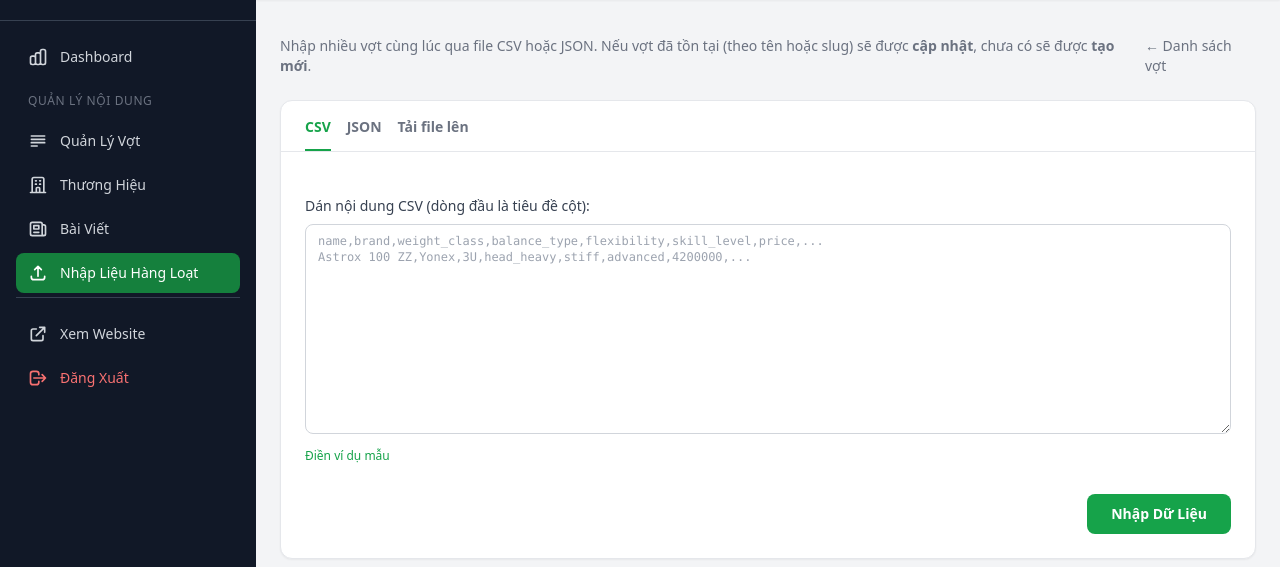
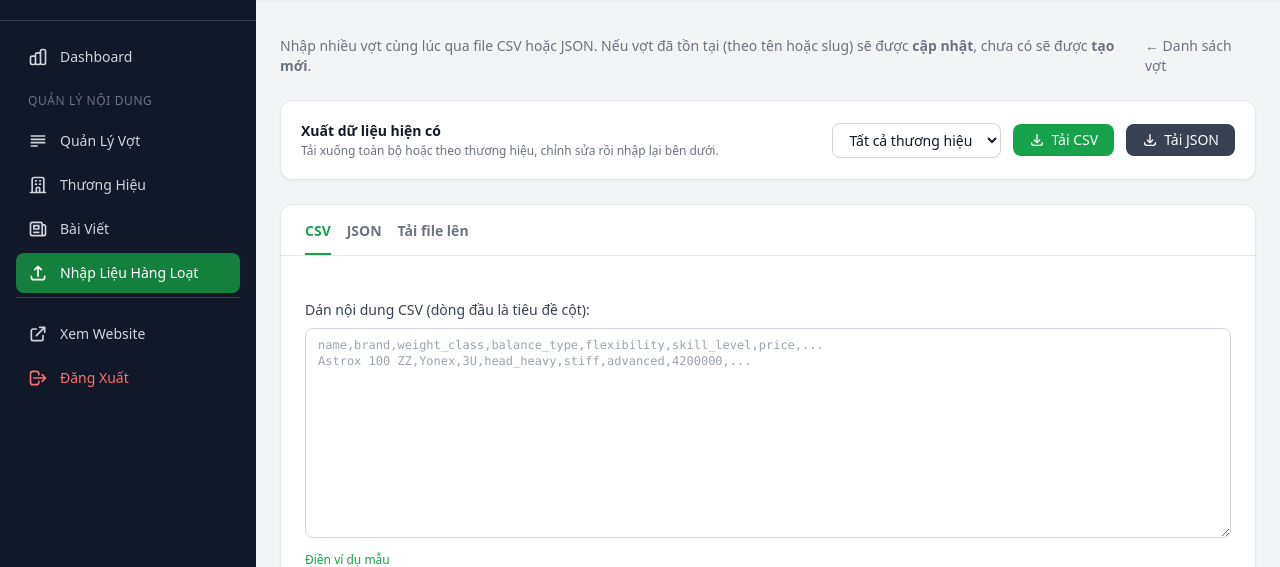
Before and after one commit to vivo3105/caulong.com, a Flask app: page /admin/nhap-lieu-hang-loat in a window 1280 px wide. Shown: the part 56-623 px from the top of the page. Run offline with Flask 3, Linux system fonts and the light colour scheme; a user stored in the database is signed in; data comes from the database, SQL or seed files in the repository; some libraries are stand-ins or nearby versions.

Commit message:
Add export racket data as CSV/JSON
New route /admin/xuat-du-lieu downloads all rackets (or filtered by brand)
as a UTF-8 CSV (with BOM for Excel) or JSON. Export buttons with brand
filter added to the bulk import page so users can download, edit, and
re-import data.

https://claude.ai/code/session_015L6xqkL1UGPSYs8G1TUa9w

```diff
--- a/app/blueprints/admin/routes.py
+++ b/app/blueprints/admin/routes.py
@@ -2,14 +2,14 @@ import os
 import csv
 import io
 import json
+from datetime import datetime
 from functools import wraps
-from flask import render_template, redirect, url_for, flash, request, current_app, jsonify
+from flask import render_template, redirect, url_for, flash, request, current_app, jsonify, Response
 from flask_login import login_required, current_user
 from werkzeug.utils import secure_filename
 from app.blueprints.admin import admin_bp
 from app.models import Racket, Brand, BlogPost, Review, User, RacketImage, generate_slug
 from app.extensions import db
-from datetime import datetime
 
 try:
     from PIL import Image
@@ -576,3 +576,74 @@ def bulk_import():
             flash(err, 'error')
 
     return redirect(url_for('admin.bulk_import'))
+
+
+# ── Export ────────────────────────────────────────────────────────────────────
+
+EXPORT_FIELDS = [
+    'name', 'brand', 'weight_class', 'balance_type', 'flexibility',
+    'frame_material', 'shaft_material', 'skill_level', 'price',
+    'string_tension_min', 'string_tension_max', 'length_mm',
+    'description', 'pros', 'cons', 'playing_style',
+    'is_featured', 'meta_title', 'meta_description',
+]
+
+
+def _racket_to_dict(r):
+    return {
+        'name': r.name,
+        'brand': r.brand.name,
+        'weight_class': r.weight_class or '',
+        'balance_type': r.balance_type or '',
+        'flexibility': r.flexibility or '',
+        'frame_material': r.frame_material or '',
+        'shaft_material': r.shaft_material or '',
+        'skill_level': r.skill_level or '',
+        'price': r.price or '',
+        'string_tension_min': r.string_tension_min or '',
+        'string_tension_max': r.string_tension_max or '',
+        'length_mm': r.length_mm or '',
+        'description': r.description or '',
+        'pros': r.pros or '',
+        'cons': r.cons or '',
+        'playing_style': r.playing_style or '',
+        'is_featured': 'true' if r.is_featured else 'false',
+        'meta_title': r.meta_title or '',
+        'meta_description': r.meta_description or '',
+    }
+
+
+@admin_bp.route('/xuat-du-lieu')
+@admin_required
+def export_rackets():
+    fmt = request.args.get('format', 'csv')
+    brand_id = request.args.get('brand_id', type=int)
+
+    query = Racket.query.join(Brand).order_by(Brand.name, Racket.name)
+    if brand_id:
+        query = query.filter(Racket.brand_id == brand_id)
+    rackets = query.all()
+
+    timestamp = datetime.utcnow().strftime('%Y%m%d_%H%M%S')
+
+    if fmt == 'json':
+        data = [_racket_to_dict(r) for r in rackets]
+        content = json.dumps(data, ensure_ascii=False, indent=2)
+        return Response(
+            content,
+            mimetype='application/json',
+            headers={'Content-Disposition': f'attachment; filename=rackets_{timestamp}.json'}
+        )
+
+    # CSV
+    output = io.StringIO()
+    writer = csv.DictWriter(output, fieldnames=EXPORT_FIELDS)
+    writer.writeheader()
+    for r in rackets:
+        writer.writerow(_racket_to_dict(r))
+
+    return Response(
+        '﻿' + output.getvalue(),  # BOM for Excel UTF-8 compatibility
+        mimetype='text/csv',
+        headers={'Content-Disposition': f'attachment; filename=rackets_{timestamp}.csv'}
+    )
--- a/app/templates/admin/rackets/bulk_import.html
+++ b/app/templates/admin/rackets/bulk_import.html
@@ -15,6 +15,38 @@
            class="text-sm text-gray-500 hover:text-gray-700 dark:text-gray-400 dark:hover:text-gray-200 flex items-center gap-1">
             ← Danh sách vợt
         </a>
+    </div>
+
+    <!-- Export existing data -->
+    <div class="bg-white dark:bg-gray-800 rounded-xl shadow-sm border border-gray-200 dark:border-gray-700 p-5">
+        <div class="flex flex-col sm:flex-row sm:items-center gap-4">
+            <div class="flex-1">
+                <h3 class="text-sm font-semibold text-gray-900 dark:text-white">Xuất dữ liệu hiện có</h3>
+                <p class="text-xs text-gray-500 dark:text-gray-400 mt-0.5">Tải xuống toàn bộ hoặc theo thương hiệu, chỉnh sửa rồi nhập lại bên dưới.</p>
+            </div>
+            <div class="flex flex-wrap items-center gap-3">
+                <select id="export-brand" class="text-sm rounded-lg border border-gray-300 dark:border-gray-600 bg-white dark:bg-gray-700 text-gray-900 dark:text-gray-100 px-3 py-1.5 focus:ring-2 focus:ring-green-500">
+                    <option value="">Tất cả thương hiệu</option>
+                    {% for b in brands %}
+                    <option value="{{ b.id }}">{{ b.name }}</option>
+                    {% endfor %}
+                </select>
+                <a id="export-csv-btn" href="{{ url_for('admin.export_rackets', format='csv') }}"
+                   class="inline-flex items-center gap-1.5 px-4 py-1.5 bg-green-600 hover:bg-green-700 text-white text-sm font-medium rounded-lg transition-colors">
+                    <svg class="w-4 h-4" fill="none" stroke="currentColor" viewBox="0 0 24 24">
+                        <path stroke-linecap="round" stroke-linejoin="round" stroke-width="2" d="M4 16v1a3 3 0 003 3h10a3 3 0 003-3v-1m-4-4l-4 4m0 0l-4-4m4 4V4"/>
+                    </svg>
+                    Tải CSV
+                </a>
+                <a id="export-json-btn" href="{{ url_for('admin.export_rackets', format='json') }}"
+                   class="inline-flex items-center gap-1.5 px-4 py-1.5 bg-gray-700 hover:bg-gray-600 text-white text-sm font-medium rounded-lg transition-colors">
+                    <svg class="w-4 h-4" fill="none" stroke="currentColor" viewBox="0 0 24 24">
+                        <path stroke-linecap="round" stroke-linejoin="round" stroke-width="2" d="M4 16v1a3 3 0 003 3h10a3 3 0 003-3v-1m-4-4l-4 4m0 0l-4-4m4 4V4"/>
+                    </svg>
+                    Tải JSON
+                </a>
+            </div>
+        </div>
     </div>
 
     <!-- Format tabs -->
@@ -249,6 +281,20 @@ function fillJsonExample() {
     document.getElementById('json-data').value = JSON_EXAMPLE;
 }
 
+// Export brand filter
+const exportBrand = document.getElementById('export-brand');
+const csvBtn = document.getElementById('export-csv-btn');
+const jsonBtn = document.getElementById('export-json-btn');
+
+function updateExportLinks() {
+    const bid = exportBrand.value;
+    const qs = bid ? '?format=csv&brand_id=' + bid : '?format=csv';
+    csvBtn.href = qs;
+    jsonBtn.href = qs.replace('format=csv', 'format=json');
+}
+exportBrand.addEventListener('change', updateExportLinks);
+updateExportLinks();
+
 function updateFileLabel(input) {
     const label = document.getElementById('file-label');
     if (input.files && input.files[0]) {
```
